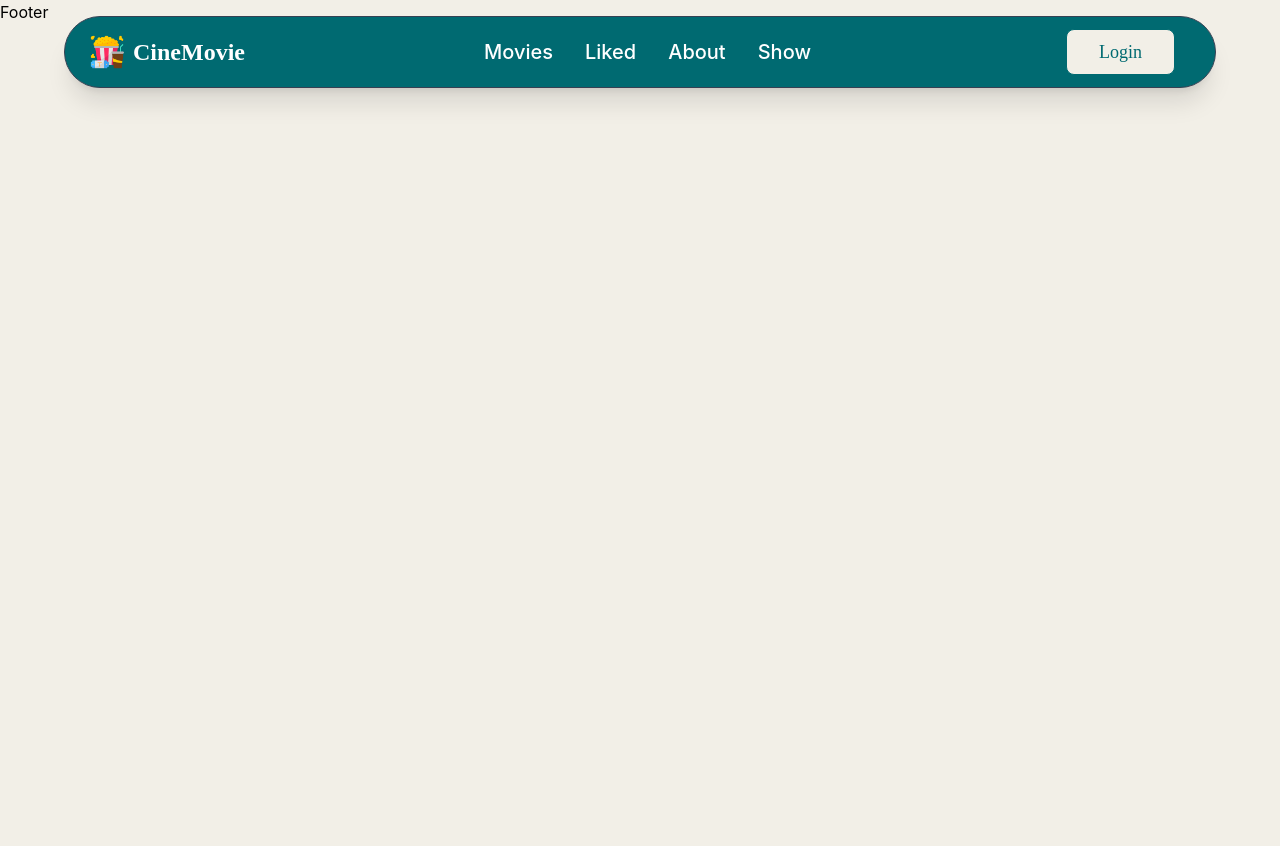
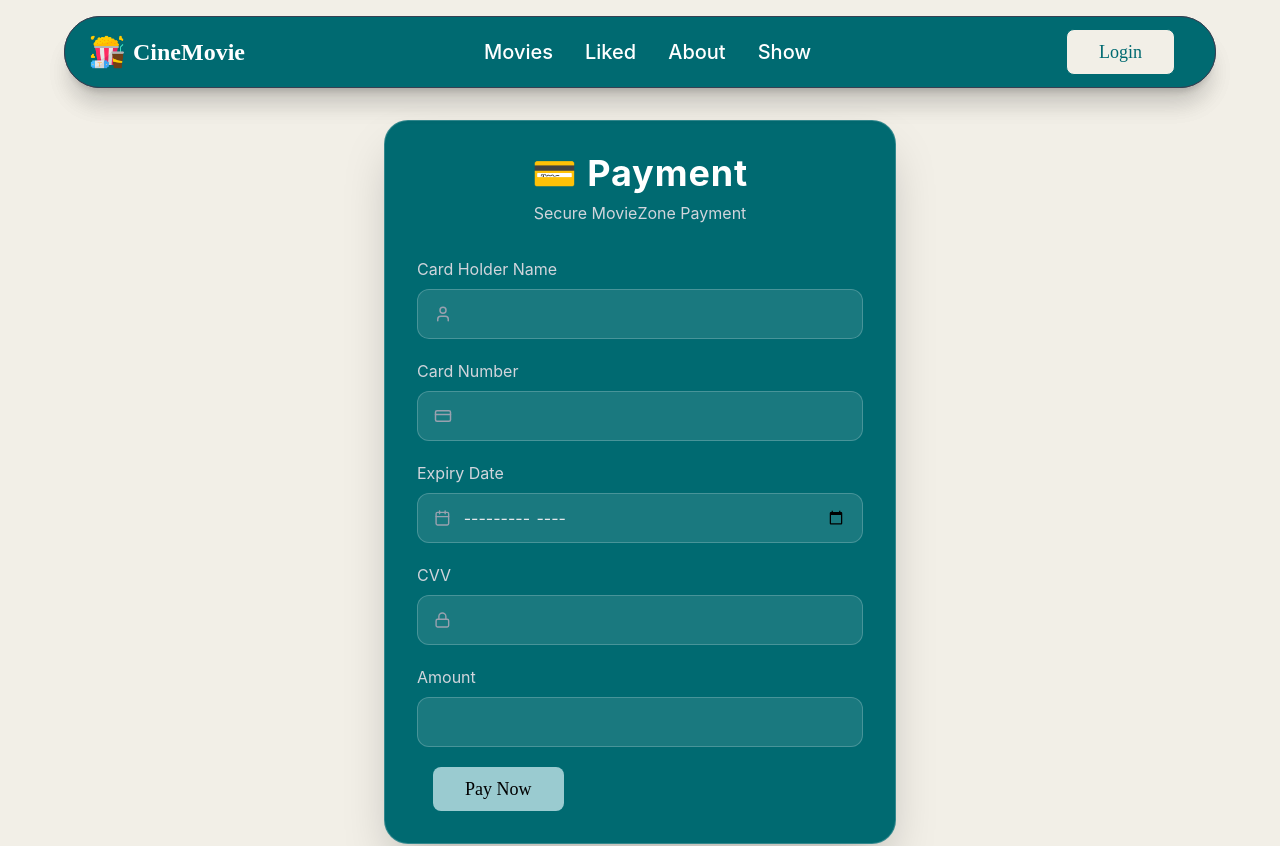
Before and after one commit to snehalkhater/CineMovie-project, a React (Vite) app in the folder client/: page /payment in a window 1280 px wide. Shown: the top 846 px of the page. Before the commit the page ends 800 px from the top, so only its background shows below. Built offline with nearby package versions, Linux system fonts and the light colour scheme; a web font is replaced by a local one.

Commit message:
add payment

```diff
--- a/client/src/main.jsx
+++ b/client/src/main.jsx
@@ -12,6 +12,7 @@ import Movies from "./views/Users/Movies";
 import Booking from "./views/Users/Booking";
 import SeatSelection from "./views/Users/SeatSelection";
 import Liked from "./views/Users/FavoriteMovies"
+import Payment from "./views/Users/Payment";
 createRoot(document.getElementById("root")).render(
   <BrowserRouter>
 
@@ -28,6 +29,7 @@ createRoot(document.getElementById("root")).render(
       <Route path="/booking/:id" element={<Booking />} />
       <Route path="/seatselection" element={<SeatSelection />} />
       <Route path="/liked" element={<Liked /> }/>
+      <Route path='/payment' element={<Payment />} />
     </Routes>
 
     <Footer />
--- a/client/src/views/Users/FavoriteMovies.jsx
+++ b/client/src/views/Users/FavoriteMovies.jsx
@@ -36,7 +36,7 @@ function FavMovies() {
             {(
                 <div className="flex flex-wrap gap-8 justify-center">
                     {(favMovies.length === 0 ?
-                        (<p className="flex gap-5 items-center justify-center  mb-10 text-[#E3E3E3] text-xl md:text-3xl text-center fon">
+                        (<p className="flex gap-5 items-center justify-center  mb-10 text-black text-xl md:text-3xl text-center fon">
                             No favorite movies yet <HeartIcon className="text-red-400" />
                         </p>)
                         : favMovies.map(movie => (
--- a/client/src/views/Users/Payment.jsx
+++ b/client/src/views/Users/Payment.jsx
@@ -1,9 +1,129 @@
-const payment = () => {
-    const[paymentData, setPaymentData] = useState({
+import React, { useState } from "react";
+import { CreditCard, User, Calendar, Lock } from "lucide-react";
+import Navbar from "../../components/UserNavbar.jsx";
+import Footer from "../../components/Footer.jsx";
+import toast, { Toaster } from "react-hot-toast";
+import Button from "../../components/Button.jsx";
+const Payment = () => {
+    const [paymentData, setPaymentData] = useState({
         name: "",
         cardNumber: "",
         expiry: "",
         cvv: "",
         amount: "",
     });
-}
+
+    const handleChange = (e) => {
+        setPaymentData({
+            ...paymentData,
+            [e.target.name]: e.target.value,
+        });
+    };
+
+    const handleSubmit = (e) => {
+        e.preventDefault();
+
+        if (paymentData.cardNumber.length !== 16) {
+            toast.error("Card number must be 16 digits");
+            return;
+        }
+
+        if (paymentData.cvv.length !== 3) {
+            toast.error("CVV must be 3 digits");
+            return;
+        }
+
+        toast.success("Payment Successful");
+        console.log(paymentData);
+    };
+
+    return (
+        <>
+            <Navbar />
+            <div className="min-h-screen flex items-center justify-center px-4 py-20">
+                <div className=" mt-10 w-full max-w-lg rounded-3xl bg-[#006A71] backdrop-blur-xl border border-white/20 shadow-2xl p-8 text-gray-200 transition duration-300 hover:shadow-[0_0_40px_rgba(0,0,0,0.4)]">
+                    <h2 className="text-3xl text-white md:text-4xl font-bold text-center mb-2 tracking-wide">
+                        💳 Payment
+                    </h2>
+                    <p className="text-center text-gray-300 mb-8">
+                        Secure MovieZone Payment
+                    </p>
+
+                    <form onSubmit={handleSubmit} className="space-y-5">
+                        {[
+                            { label: "Card Holder Name", name: "name", icon: <User size={18} /> },
+                            { label: "Card Number", name: "cardNumber", icon: <CreditCard size={18} />, maxLength: 16 },
+                        ].map((field, i) => (
+                            <div key={i}>
+                                <label className="block mb-2 text-gray-300">{field.label}</label>
+                                <div className="flex items-center gap-3 bg-white/10 border border-white/20 rounded-xl px-4 py-3 focus-within:ring-2 focus-within:ring-teal-400 transition">
+                                    <span className="text-gray-400">{field.icon}</span>
+                                    <input
+                                        type="text"
+                                        name={field.name}
+                                        value={paymentData[field.name]}
+                                        onChange={handleChange}
+                                        required
+                                        maxLength={field.maxLength}
+                                        className="bg-transparent w-full outline-none text-gray-200 placeholder-gray-400"
+                                    />
+                                </div>
+                            </div>
+                        ))}
+                        <div>
+                            <label className="block mb-2 text-gray-300">Expiry Date</label>
+                            <div className="flex items-center gap-3 bg-white/10 border border-white/20 rounded-xl px-4 py-3 focus-within:ring-2 focus-within:ring-teal-400">
+                                <Calendar size={18} className="text-gray-400" />
+                                <input
+                                    type="month"
+                                    name="expiry"
+                                    value={paymentData.expiry}
+                                    onChange={handleChange}
+                                    required
+                                    className="bg-transparent w-full outline-none text-gray-200"
+                                />
+                            </div>
+                        </div>
+                        <div>
+                            <label className="block mb-2 text-gray-300">CVV</label>
+                            <div className="flex items-center gap-3 bg-white/10 border border-white/20 rounded-xl px-4 py-3 focus-within:ring-2 focus-within:ring-teal-400">
+                                <Lock size={18} className="text-gray-400" />
+                                <input
+                                    type="password"
+                                    name="cvv"
+                                    value={paymentData.cvv}
+                                    onChange={handleChange}
+                                    required
+                                    maxLength="3"
+                                    className="bg-transparent w-full outline-none text-gray-200 placeholder-gray-400"
+                                />
+                            </div>
+                        </div>
+                        <div>
+                            <label className="block mb-2 text-gray-300">Amount</label>
+                            <div className="bg-white/10 border border-white/20 rounded-xl px-4 py-3 focus-within:ring-2 focus-within:ring-teal-400">
+                                <input
+                                    type="number"
+                                    name="amount"
+                                    value={paymentData.amount}
+                                    onChange={handleChange}
+                                    required
+                                    className="bg-transparent w-full outline-none text-gray-200 placeholder-gray-400"
+                                />
+                            </div>
+                        </div>
+                        <Button
+                            title="Pay Now"
+                            variant="secondary"
+                            size="large">
+                        </Button>
+                    </form>
+                </div>
+            </div>
+            <Toaster />
+            <Footer />
+        </>
+    );
+};
+
+export default Payment;
```
